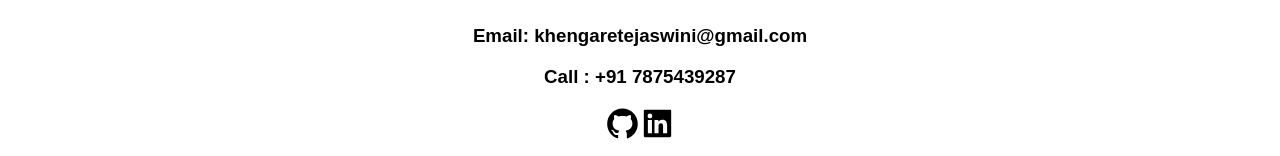
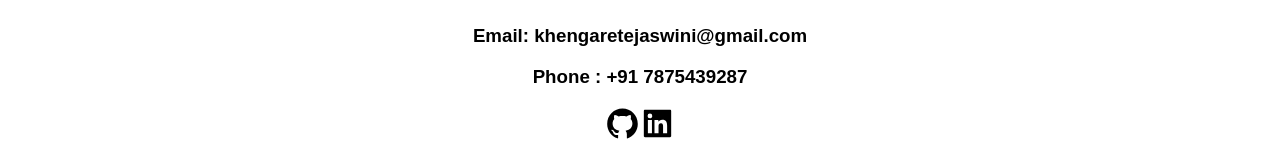
Before and after one commit to Tejaswini179/portfolio, a React (Create React App) app in the folder portfolio-main/: page /contact in a window 1280 px wide. Shown: the part 176-332 px from the top of the page. Built offline with nearby package versions, Linux system fonts and the light colour scheme; a web font is replaced by a local one.

Commit message:
project-added

```diff
--- a/portfolio-main/src/components/Navbar/Footer.jsx
+++ b/portfolio-main/src/components/Navbar/Footer.jsx
@@ -28,7 +28,7 @@ const Footer = () => {
       </h1>
 
       <h3>Email:  khengaretejaswini@gmail.com</h3>
-      <h3>Call : +91 7875439287</h3>
+      <h3>Phone : +91 7875439287</h3>
 
       <div>
         <a
```
Also changed, not shown: portfolio-main/src/components/WelcomePage/Welcome.module.css (line endings or trailing spaces).
